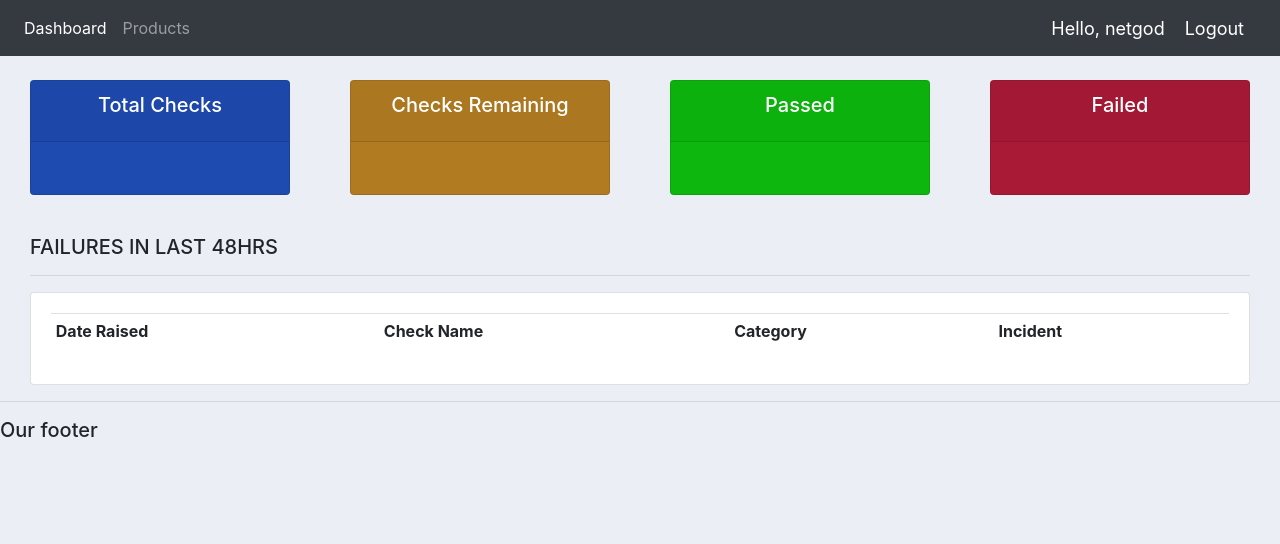
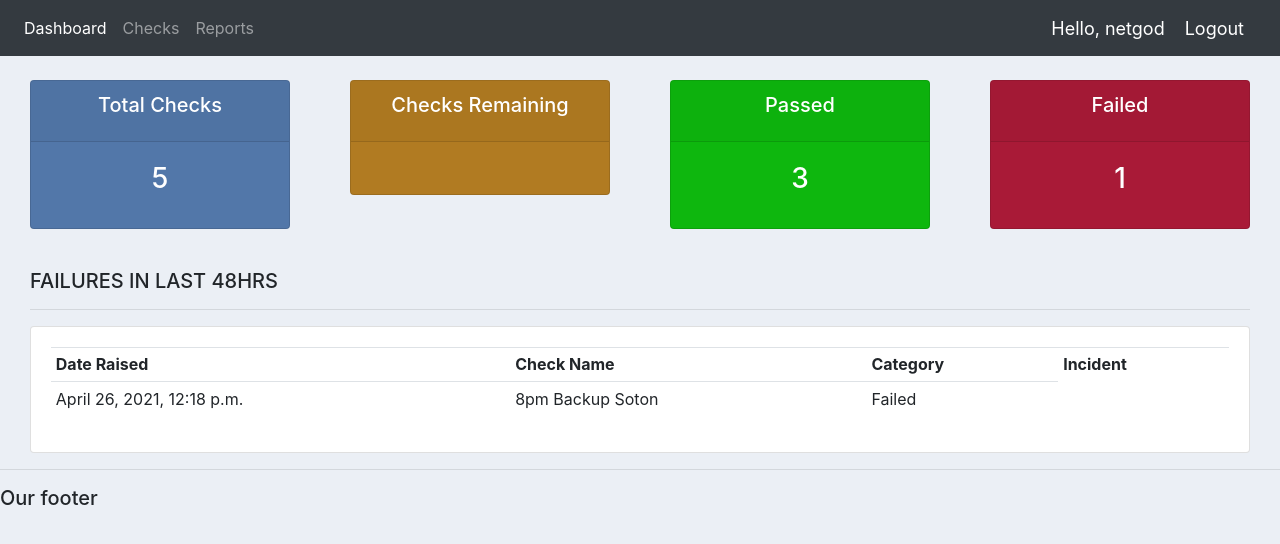
Before and after one commit to ph-ops-cuk/checkPortalMain, a Django app: page / in a window 1280 px wide. Shown: the top 544 px of the page. Run offline with Django 3.2, Linux system fonts and the light colour scheme; a user stored in the database is signed in; data comes from the database, SQL or seed files in the repository; lists and menus that the app fills with data are empty; some libraries are stand-ins or nearby versions.

Commit message:
dynamic data to dashboard from db

```diff
--- a/checkPortal/urls.py
+++ b/checkPortal/urls.py
@@ -16,7 +16,13 @@
 from django.contrib import admin
 from django.urls import path, include
 
+from django.conf.urls.static import static
+from django.conf import settings
+
 urlpatterns = [
     path('admin/', admin.site.urls),
     path('', include('main.urls'))
 ]
+
+
+urlpatterns += static(settings.MEDIA_URL, document_root=settings.MEDIA_ROOT)
--- a/main/templates/main/dashboard.html
+++ b/main/templates/main/dashboard.html
@@ -19,14 +19,14 @@
                     <th>Incident</th>
 				</tr>
 
-				{% for order in orders %}
+				{% for result in totalfails %}
 					<tr>
-						<td>{{order.product}}</td>
-						<td>{{order.date_created}}</td>
-						<td>{{order.status}}</td>
-						<td><a class="btn btn-sm btn-info" href="{% url 'update_order' order.id %}">Update</a></td>
-
-						<td><a class="btn btn-sm btn-danger" href="{% url 'delete_order' order.id %}">Delete</a></td>
+						<td>{{result.date_time}}</td>
+						<td>{{result.check_id}}</td>
+						<td>{{result.status}}</td>
+{#						<td><a class="btn btn-sm btn-info" href="{% url 'update_order' order.id %}">Update</a></td>#}
+{##}
+{#						<td><a class="btn btn-sm btn-danger" href="{% url 'delete_order' order.id %}">Delete</a></td>#}
 
 					</tr>
 				{% endfor %}
--- a/main/templates/main/navbar.html
+++ b/main/templates/main/navbar.html
@@ -18,10 +18,13 @@
     <ul class="navbar-nav">
       {% if request.user.is_staff %}
       <li class="nav-item active">
-        <a class="nav-link" href="#">Dashboard</a>
+        <a class="nav-link" href="{% url 'home' %}">Dashboard</a>
       </li>
       <li class="nav-item">
-        <a class="nav-link" href="#">Products</a>
+        <a class="nav-link" href="main/checks.html">Checks</a>
+      </li>
+      <li class="nav-item">
+        <a class="nav-link" href="#">Reports</a>
       </li>
       {% else %}
        <li class="nav-item">
--- a/main/templates/main/status.html
+++ b/main/templates/main/status.html
@@ -8,7 +8,7 @@
 			  		<h5 class="card-title">Total Checks</h5>
 			  	</div>
 			  	<div class="card-body">
-			    	<h3 class="card-title">{{total_orders}}</h3>
+			    	<h3 class="card-title">{{total_checks}}</h3>
 			  	</div>
 			</div>
 		</div>
@@ -34,7 +34,7 @@
 			  		<h5 class="card-title">Passed</h5>
 			  	</div>
 			  	<div class="card-body">
-			    	<h3 class="card-title">{{delivered}}</h3>
+			    	<h3 class="card-title">{{totalpasscount}}</h3>
 			  	</div>
 			</div>
 		</div>
@@ -47,7 +47,7 @@
 			  		<h5 class="card-title">Failed</h5>
 			  	</div>
 			  	<div class="card-body">
-			    	<h3 class="card-title">{{pending}}</h3>
+			    	<h3 class="card-title">{{totalfailscount}}</h3>
 			  	</div>
 			</div>
 		</div>
--- a/main/urls.py
+++ b/main/urls.py
@@ -1,10 +1,9 @@
 from django.urls import path
-
+from django.contrib.auth import views as auth_views
 from . import views
 
 urlpatterns = [
-    path('', views.home),
-    path('status', views.status),
-    path('report', views.report),
+    path('', views.home, name="home"),
+    path('checks/', views.checks, name="checks"),
 
 ]
--- a/main/views.py
+++ b/main/views.py
@@ -1,15 +1,27 @@
-from django.shortcuts import render
+from django.shortcuts import render, redirect
 from django.http import HttpResponse
 
 
 # Create your views here.
+from .models import *
 
 def home(request):
-    return render(request, 'main/dashboard.html')
+    checklist = Check.objects.all()
+    resultlist = Result.objects.all()
+    total_checks = checklist.count()
+
+    totalfails = Result.objects.filter(status='Failed')
+    totalfailscount = totalfails.count()
+    totalpass = Result.objects.filter(status='Passed')
+    totalpasscount = totalpass.count()
+
+    context = {'total_checks': total_checks, 'checklist': checklist, 'resultlist': resultlist, 'totalfails': totalfails, 'totalfailscount': totalfailscount, 'totalpasscount': totalpasscount}
+
+    return render(request, 'main/dashboard.html', context)
 
 
-def status(request):
-    return HttpResponse('Status')
+def checks(request):
+    return render(request, 'main/checks.html')
 
 
 def report(request):
--- a/static/css/main.css
+++ b/static/css/main.css
@@ -7,7 +7,7 @@
 
 
 	#checks-total{
-		background-color: #1e4baf;
+		background-color: #5277a9;
 	}
 
 
```
Also changed, not shown: main/templates/main/checks.html (added, +13 -0 lines).
